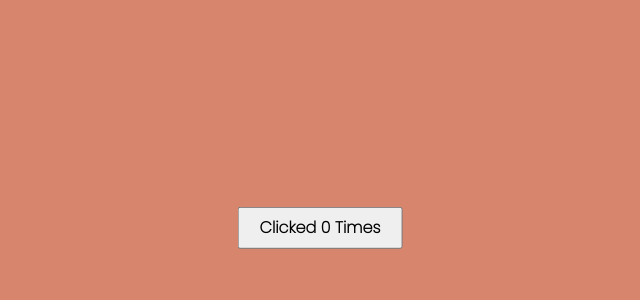
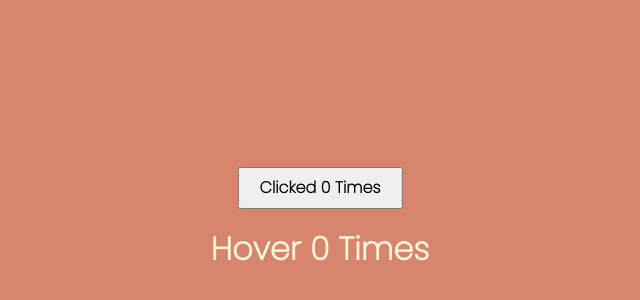
Before and after one commit to renuyarasu/codevolution, a React (Create React App) app: page / in a window 1280 px wide. Shown: the part 172-472 px from the top of the page, without its empty margins (320-960 px from the left). Built offline with nearby package versions, Linux system fonts and the light colour scheme.

Commit message:
Higher Order Components Part 1 - Hover X Times

```diff
--- a/src/components/HoverCounter.js
+++ b/src/components/HoverCounter.js
@@ -1,10 +1,22 @@
 import React, { Component } from 'react'
 
 export class HoverCounter extends Component {
+    constructor(props) {
+        super(props)
+        this.state = {
+            count: 0
+        }
+    }
+    incrementCount = () => {
+        this.setState(prevState => {
+            return { count: prevState.count + 1 }
+        })
+    }
     render() {
+        const { count } = this.state
         return (
             <div>
-
+                <h1 onMouseOver={this.incrementCount}>Hover {count} Times</h1>
             </div>
         )
     }
```
